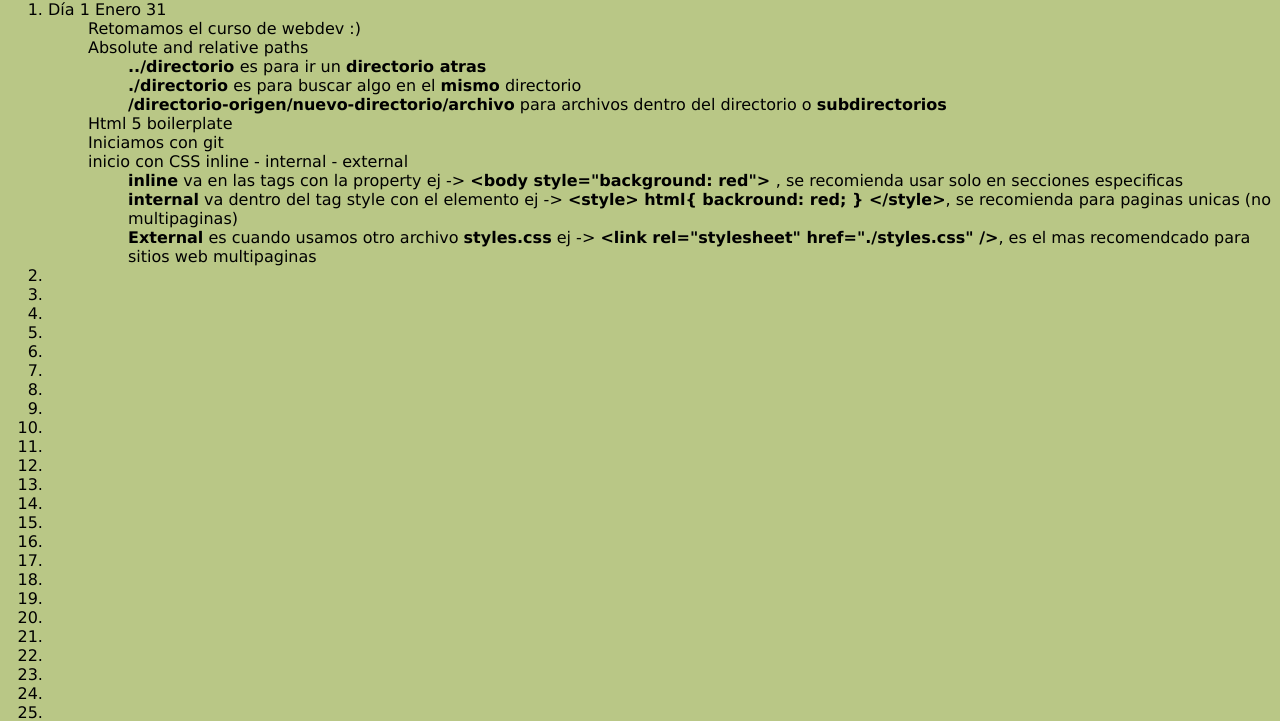
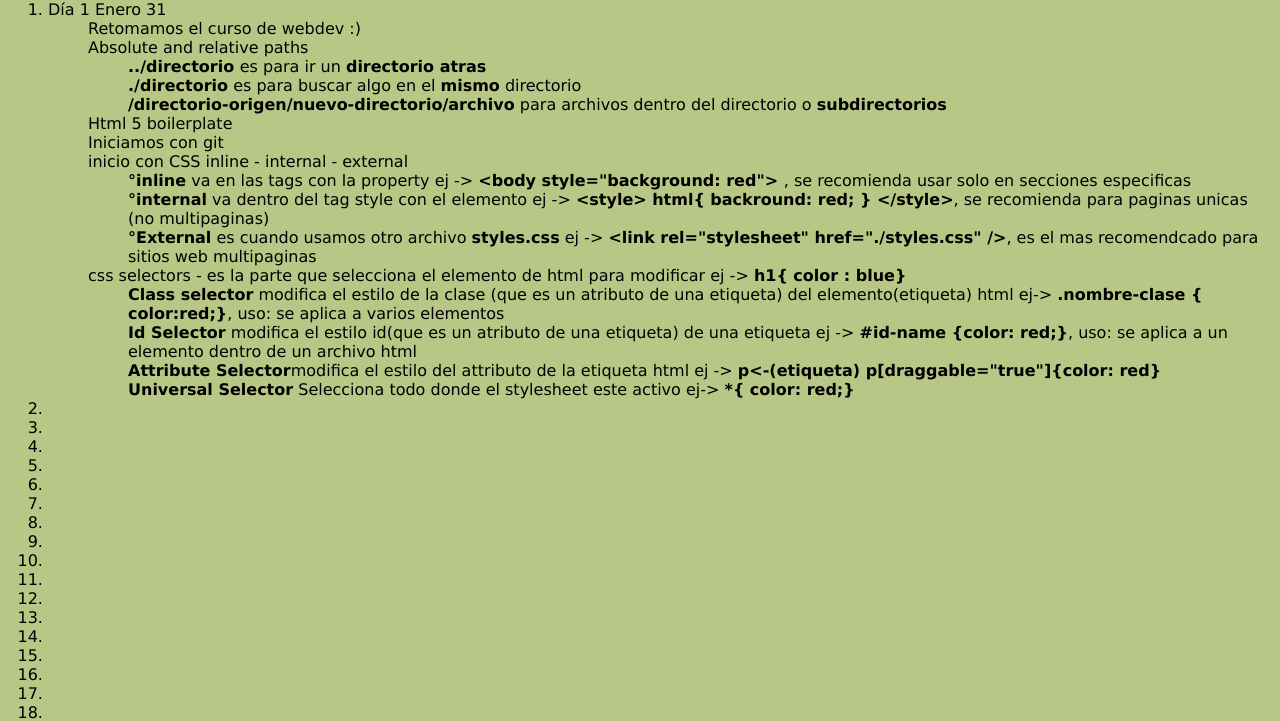
Before and after one commit to Romxlone/Website, a plain HTML site: page Challenge_completition.html in a window 1280 px wide. Shown: the part 81-802 px from the top of the page. Drawn offline with Linux system fonts and the light colour scheme.

Commit message:
version 1.1.1 added lessons to challenge website

```diff
--- a/Challenge_completition.html
+++ b/Challenge_completition.html
@@ -19,10 +19,16 @@
             <ul>Html 5 boilerplate</ul>
             <ul>Iniciamos con git</ul>
             <ul>inicio con CSS  inline - internal - external
-                <ul><b>inline</b> va en las tags con la property  ej -> <b>&ltbody style="background: red"&gt </b>, se recomienda usar solo en secciones especificas</ul>
-                <ul><b>internal</b> va dentro del tag style con el elemento ej -> <b>&ltstyle&gt  html{ backround: red; } &lt/style&gt;</b>, se recomienda para paginas unicas (no multipaginas)</ul>
-                <ul><b>External</b> es cuando usamos otro archivo <b>styles.css</b> ej ->  <b>&ltlink rel="stylesheet" href="./styles.css" /&gt</b>, es el mas recomendcado para sitios web multipaginas</ul>
+                <ul><b>°inline</b> va en las tags con la property  ej -> <b>&ltbody style="background: red"&gt </b>, se recomienda usar solo en secciones especificas</ul>
+                <ul><b>°internal</b> va dentro del tag style con el elemento ej -> <b>&ltstyle&gt  html{ backround: red; } &lt/style&gt;</b>, se recomienda para paginas unicas (no multipaginas)</ul>
+                <ul><b>°External</b> es cuando usamos otro archivo <b>styles.css</b> ej ->  <b>&ltlink rel="stylesheet" href="./styles.css" /&gt</b>, es el mas recomendcado para sitios web multipaginas</ul>
             </ul>
+            <ul>css selectors - es la parte que selecciona el elemento de html para modificar ej -> <b>h1{ color : blue} </b>
+            <ul><b>Class selector</b> modifica el estilo de la clase (que es un atributo de una etiqueta) del elemento(etiqueta) html ej-> <b> .nombre-clase { color:red;}</b>, uso: se aplica a varios elementos</ul>
+            <ul><b>Id Selector</b> modifica el estilo id(que es un atributo de una etiqueta) de una etiqueta ej -> <b> #id-name {color: red;}</b>, uso: se aplica a un elemento dentro de un archivo html </ul>
+            <ul><b>Attribute Selector</b>modifica el  estilo del attributo de la etiqueta html ej -> <b>p<-(etiqueta) p[draggable="true"]{color: red}</b> </ul>
+            <ul><b>Universal Selector</b> Selecciona todo donde el stylesheet este activo ej-> <b> *{ color: red;}</b></ul>
+        </ul>
         </li>
         <li></li>
         <li></li>
```
